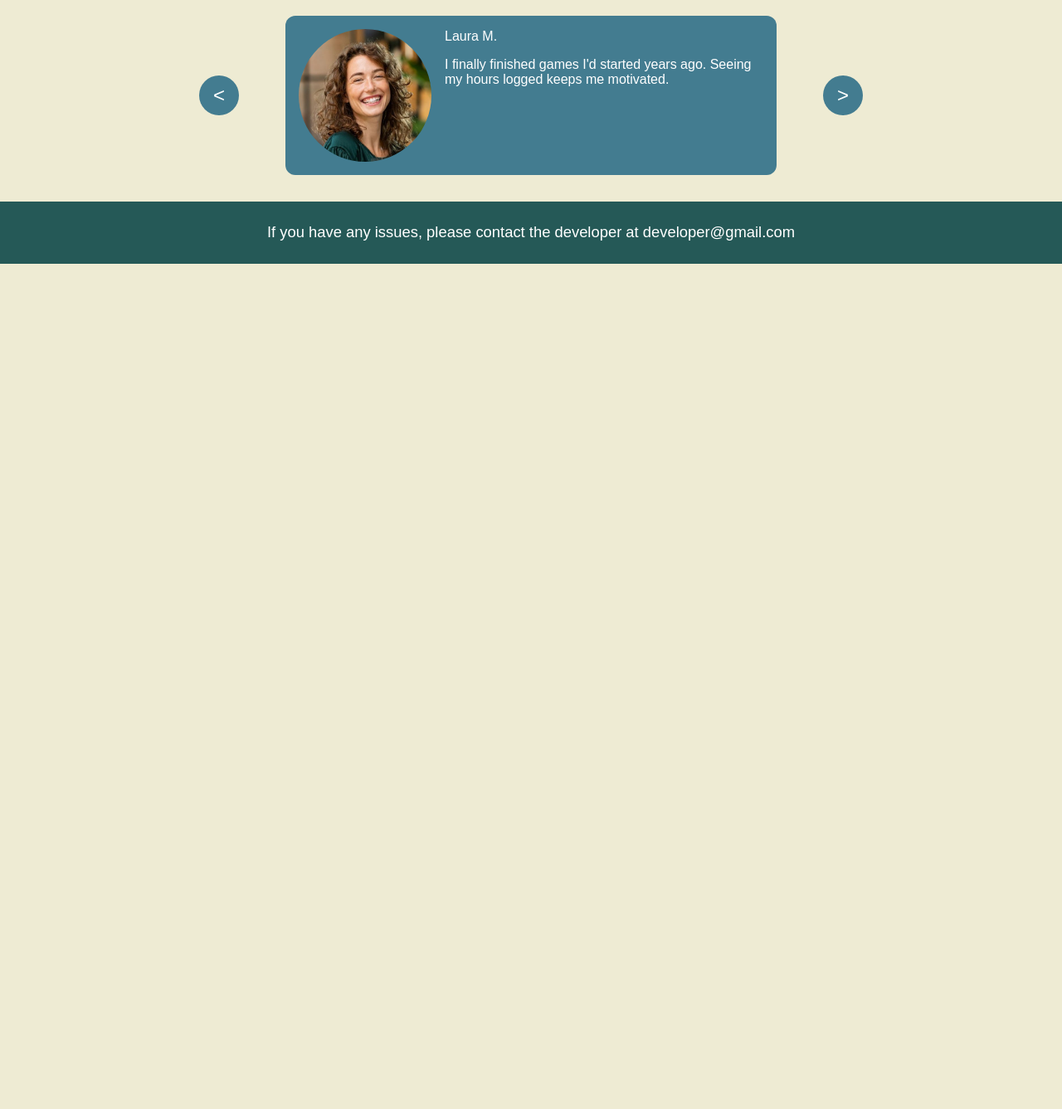
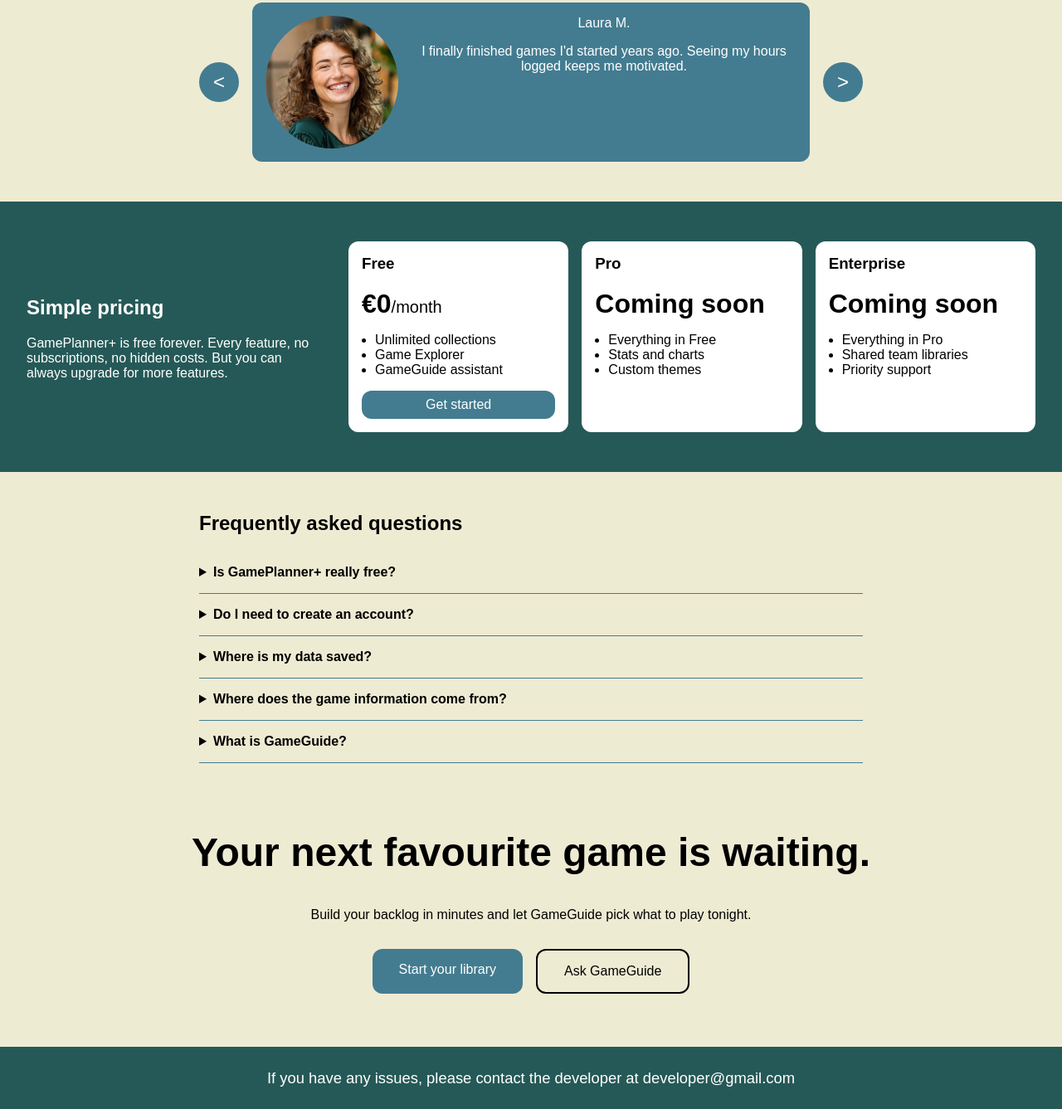
Before and after one commit to noi-leistner/GamePlanner, a plain HTML site: page index.html in a window 1280 px wide. Shown: the part 1566-2903 px from the top of the page at 83% size. Before the commit the page ends 1884 px from the top, so only its background shows below. Drawn offline with Linux system fonts and the light colour scheme.

Commit message:
home page more or less done

```diff
--- a/css/home.css
+++ b/css/home.css
@@ -158,14 +158,17 @@ body {
 
 .testimonial-list {
     flex: 1;
+    min-width: 0;
 }
 
 .testimonials {
     margin: 0 var(--space-8);
+    text-align: center;
 }
 
 .testimonial {
     display: none;
+    margin: 0;
     background-color: var(--secondary-color);
     color: var(--light-color);
     padding: var(--space-4);
@@ -191,6 +194,127 @@ body {
 .testimonial img {
     width: 10rem;
     height: 10rem;
+    flex-shrink: 0;
+    object-fit: cover;
     border-radius: 50%;
     margin-right: var(--space-4);
 }
+
+@media (max-width: 700px) {
+    .testimonials {
+        margin: 0 var(--space-4);
+    }
+
+    .testimonial.active {
+        flex-direction: column;
+        text-align: center;
+    }
+
+    .testimonial img {
+        width: 6rem;
+        height: 6rem;
+        margin: 0 0 var(--space-4);
+        align-self: center;
+    }
+}
+
+/* Pricing */
+.pricing {
+    display: flex;
+    flex-wrap: wrap;
+    align-items: center;
+    gap: var(--space-8);
+    margin: var(--space-12) auto;
+    padding: var(--space-12) var(--space-8);
+    background-color: var(--primary-color);
+    color: var(--light-color);
+}
+
+.pricing-text {
+    flex: 1 1 15rem;
+}
+
+.plans {
+    flex: 3 1 30rem;
+    display: grid;
+    grid-template-columns: repeat(auto-fit, minmax(min(100%, 12rem), 1fr));
+    gap: var(--space-4);
+}
+
+.plan {
+    display: flex;
+    flex-direction: column;
+    padding: var(--space-4);
+    background-color: var(--light-color);
+    color: var(--dark-color);
+    border-radius: var(--radius);
+}
+
+.plan h3 {
+    margin-top: 0;
+}
+
+.price {
+    font-size: var(--font-size-4);
+    font-weight: bold;
+    margin: 0 0 var(--space-4);
+}
+
+.price span {
+    font-size: var(--font-size-2);
+    font-weight: normal;
+}
+
+.plan ul {
+    padding-left: var(--space-4);
+    margin: 0 0 var(--space-4);
+}
+
+.plan-button {
+    margin-top: auto;
+    padding: var(--space-2) var(--space-4);
+    text-align: center;
+}
+
+/* FAQ */
+.faq {
+    width: 90%;
+    max-width: 50rem;
+    margin: var(--space-8) auto;
+}
+
+.faq details {
+    border-bottom: 1px solid var(--secondary-color);
+    padding: var(--space-4) 0;
+}
+
+.faq summary {
+    font-weight: bold;
+    cursor: pointer;
+}
+
+/* Final CTA */
+.final-cta {
+    padding: var(--space-12) var(--space-8);
+    color: var(--dark-color);
+    text-align: center;
+}
+
+.final-cta h2 {
+    font-size: clamp(1.75rem, 1rem + 3vw, 3rem);
+    margin-top: 0;
+}
+
+.final-cta-buttons {
+    display: flex;
+    flex-wrap: wrap;
+    justify-content: center;
+    gap: var(--space-4);
+    margin-top: var(--space-8);
+}
+
+.button-outline {
+    background-color: transparent;
+    border: 2px solid var(--dark-color);
+    color: var(--dark-color);
+}
--- a/index.html
+++ b/index.html
@@ -125,6 +125,84 @@
                 <button class="carousel-btn next" aria-label="Next testimonial">&gt;</button>
             </div>
         </section>
+
+        <section class="pricing">
+            <div class="pricing-text">
+                <h2>Simple pricing</h2>
+                <p>GamePlanner+ is free forever. Every feature, no subscriptions, no hidden costs. But you can always upgrade for more features.</p>
+            </div>
+
+            <div class="plans">
+                <article class="plan">
+                    <h3>Free</h3>
+                    <p class="price">€0<span>/month</span></p>
+                    <ul>
+                        <li>Unlimited collections</li>
+                        <li>Game Explorer</li>
+                        <li>GameGuide assistant</li>
+                    </ul>
+                    <a href="library.html" class="button plan-button">Get started</a>
+                </article>
+
+                <article class="plan">
+                    <h3>Pro</h3>
+                    <p class="price">Coming soon</p>
+                    <ul>
+                        <li>Everything in Free</li>
+                        <li>Stats and charts</li>
+                        <li>Custom themes</li>
+                    </ul>
+                </article>
+
+                <article class="plan">
+                    <h3>Enterprise</h3>
+                    <p class="price">Coming soon</p>
+                    <ul>
+                        <li>Everything in Pro</li>
+                        <li>Shared team libraries</li>
+                        <li>Priority support</li>
+                    </ul>
+                </article>
+            </div>
+        </section>
+
+        <section class="faq">
+            <h2>Frequently asked questions</h2>
+
+            <details>
+                <summary>Is GamePlanner+ really free?</summary>
+                <p>Yes. Every feature is free forever, with no subscriptions or hidden costs.</p>
+            </details>
+
+            <details>
+                <summary>Do I need to create an account?</summary>
+                <p>No. Just open the app and start building your collections right away.</p>
+            </details>
+
+            <details>
+                <summary>Where is my data saved?</summary>
+                <p>Your collections and sessions are saved in your browser, so they stay there after you close it. Clearing your browser data will delete them, and they won't appear on other devices.</p>
+            </details>
+
+            <details>
+                <summary>Where does the game information come from?</summary>
+                <p>All game details, covers and ratings come from the RAWG Video Games Database, with over 500,000 games.</p>
+            </details>
+
+            <details>
+                <summary>What is GameGuide?</summary>
+                <p>GameGuide is our AI assistant. Tell it which genres you like or how much time you have, and it will suggest what to play next.</p>
+            </details>
+        </section>
+
+        <section class="final-cta">
+            <h2>Your next favourite game is waiting.</h2>
+            <p>Build your backlog in minutes and let GameGuide pick what to play tonight.</p>
+            <div class="final-cta-buttons">
+                <a href="library.html" class="button cta-button">Start your library</a>
+                <a href="gameguide.html" class="button cta-button button-outline">Ask GameGuide</a>
+            </div>
+        </section>
     </body>
 
     <footer>
```
